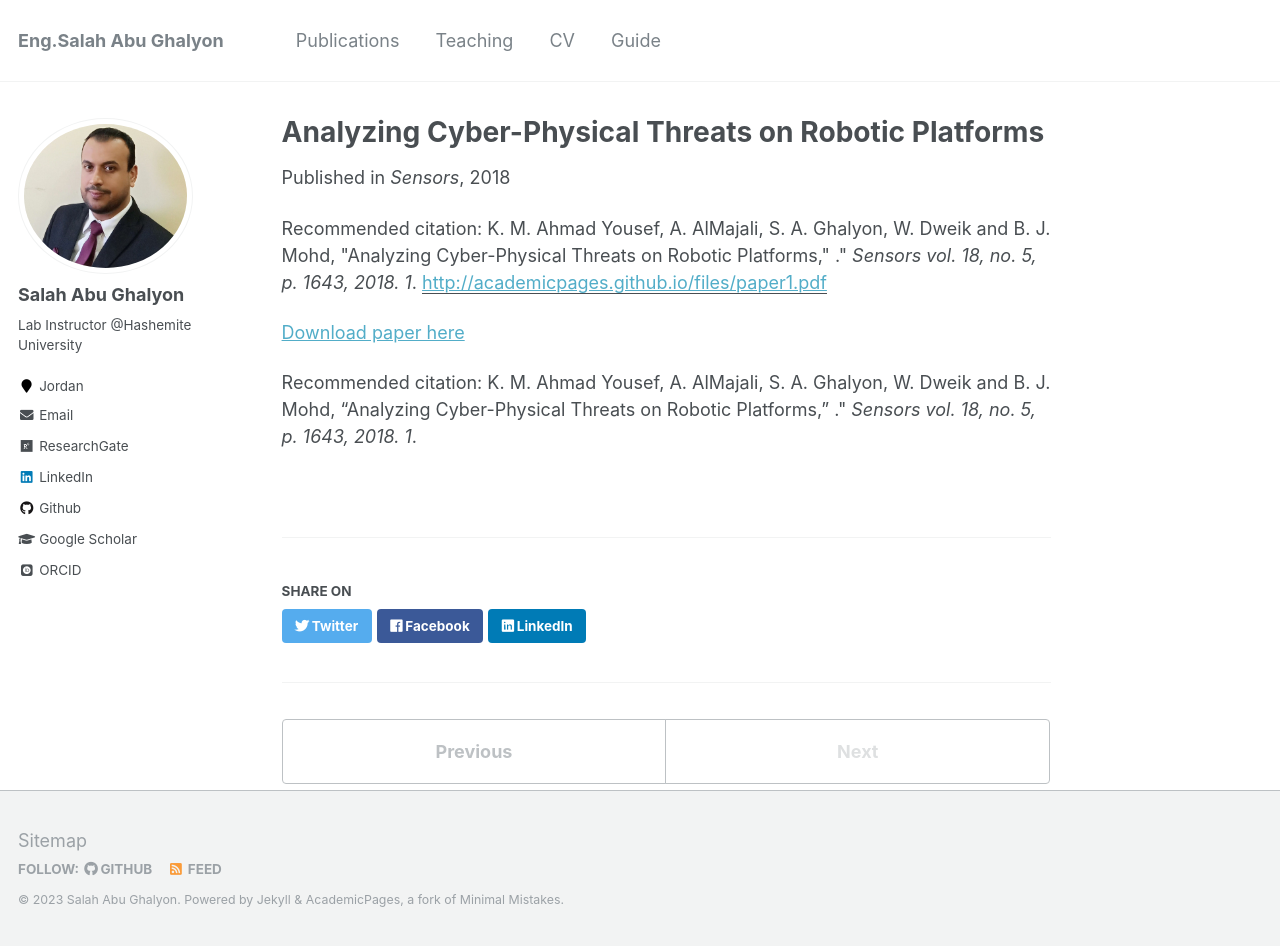
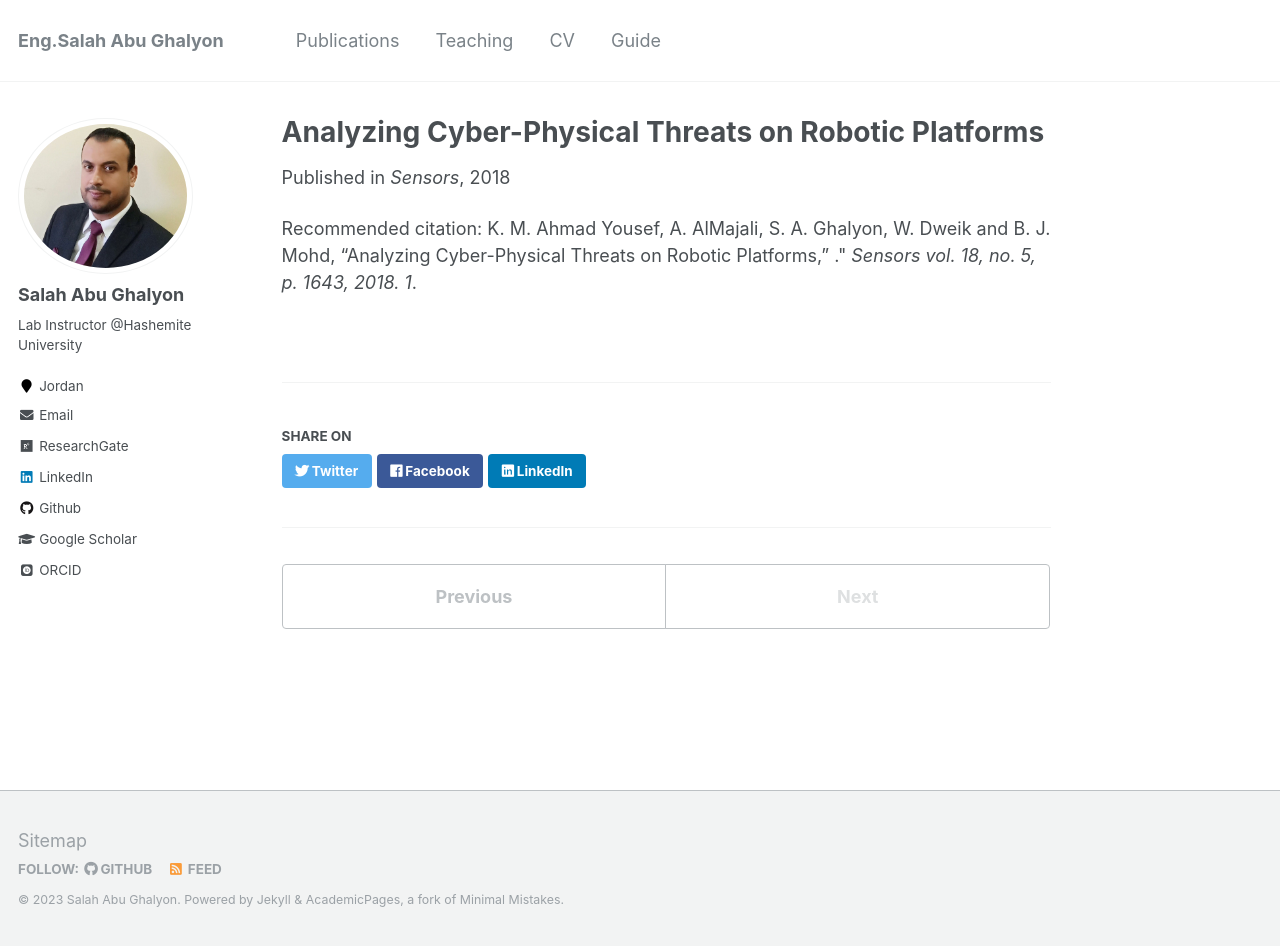
Before and after one commit to salahghalyon/salahghalyon.github.io, a Jekyll site: the page built from _publications/2018-05-21-Analyzing-Cyber-Physical-Threats-on-Robotic-platform.md, in a window 1280 px wide and 946 px high. Built offline with Jekyll 4.4.1, drawn with Linux system fonts in a browser that asks for light colours; some web fonts are replaced.

Commit message:
Update 2018-05-21-Analyzing-Cyber-Physical-Threats-on-Robotic-platform.md

```diff
--- a/_publications/2018-05-21-Analyzing-Cyber-Physical-Threats-on-Robotic-platform.md
+++ b/_publications/2018-05-21-Analyzing-Cyber-Physical-Threats-on-Robotic-platform.md
@@ -5,10 +5,9 @@ permalink: /publication/2018-05-21-Analyzing-Cyber-Physical-Threats-on-Robotic-p
 excerpt: 'Analyzing Cyber Physical Threats on Robotic Platform'
 date: 2018-05-21
 venue: 'Sensors'
-paperurl: 'http://academicpages.github.io/files/paper1.pdf'
-citation: 'K. M. Ahmad Yousef, A. AlMajali, S. A. Ghalyon, W. Dweik and B. J. Mohd, "Analyzing Cyber-Physical Threats on Robotic Platforms,"  .&quot; <i>Sensors vol. 18, no. 5, p. 1643, 2018. 1</i>.'
+paperurl: 'https://www.mdpi.com/1424-8220/18/5/1643/pdf'
 ---
 
-[Download paper here](http://academicpages.github.io/files/paper1.pdf)
+
 
 Recommended citation: K. M. Ahmad Yousef, A. AlMajali, S. A. Ghalyon, W. Dweik and B. J. Mohd, "Analyzing Cyber-Physical Threats on Robotic Platforms,"  .&quot; <i>Sensors vol. 18, no. 5, p. 1643, 2018. 1</i>.
```
